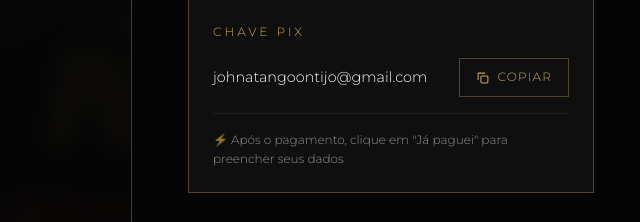
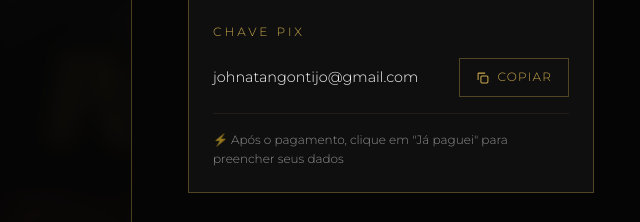
Before and after one commit to yurilinxs9-dev/joni-e-rafa-jantar, a plain HTML site: page index.html in a window 1280 px wide. Both pictures are taken after a click on the button "CONFIRME SUA PRESENÇA". Shown: the part 374-596 px from the top of the page, 249-889 px from the left. Drawn offline with nearby package versions, Linux system fonts and the light colour scheme; a web font is replaced by a local one.

Commit message:
fix: corrige chave PIX para johnatangontijo@gmail.com

```diff
--- a/index.html
+++ b/index.html
@@ -349,7 +349,7 @@
         <div class="pix-box" role="region" aria-label="Dados para pagamento PIX">
           <p class="pix-box__label">Chave PIX</p>
           <div class="pix-box__key-row">
-            <span class="pix-box__key" id="pix-key">johnatangoontijo@gmail.com</span>
+            <span class="pix-box__key" id="pix-key">johnatangontijo@gmail.com</span>
             <button class="pix-box__copy" id="pix-copy" type="button" aria-label="Copiar chave PIX">
               <svg viewBox="0 0 20 20" fill="none" stroke="currentColor" stroke-width="1.5" xmlns="http://www.w3.org/2000/svg">
                 <rect x="7" y="7" width="10" height="10" rx="1.5"/>
```
